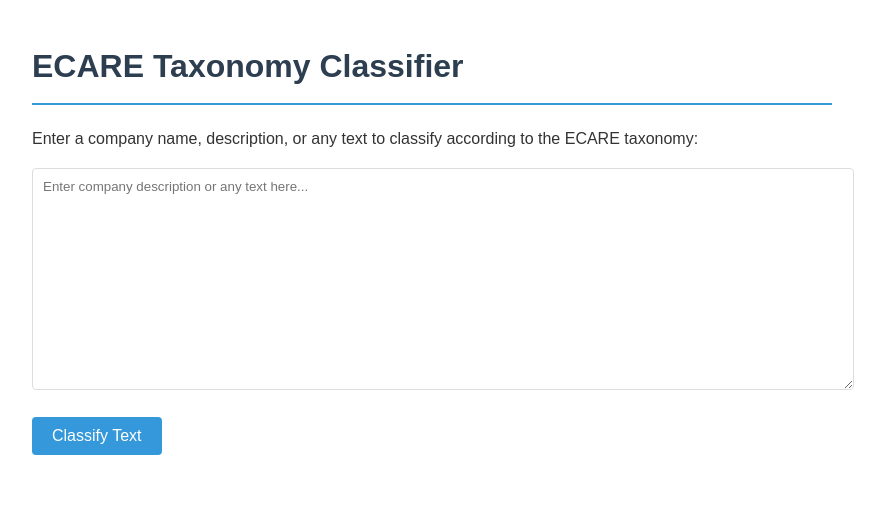
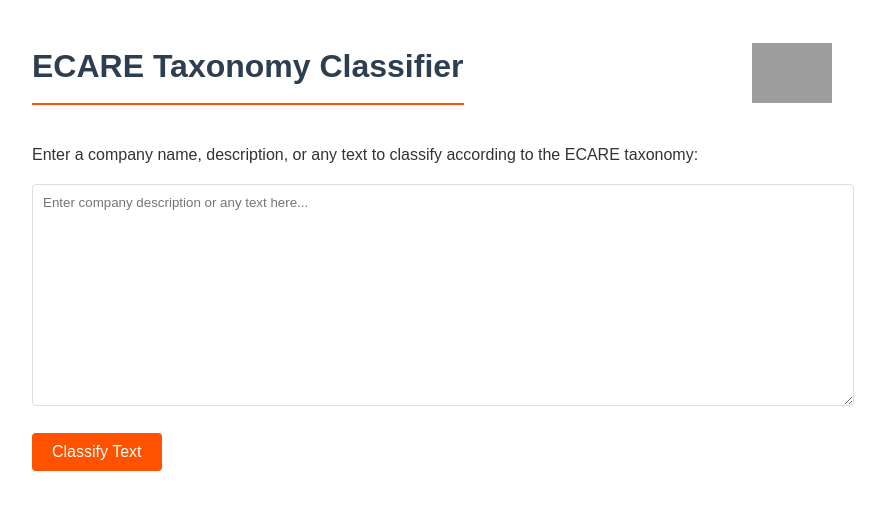
Before and after one commit to Jens518/NAG-ECARE-Classifier, a Flask app: page / in a window 1280 px wide. Shown: the top 510 px of the page, without its empty margins (208-1093 px from the left). Run offline with Flask 2, Linux system fonts and the light colour scheme; parts of the project's set-up code (start-up, migrations or seed data) failed here and were passed over; grey boxes are pictures that could not be loaded.

Commit message:
Update index.html

```diff
--- a/templates/index.html
+++ b/templates/index.html
@@ -1,3 +1,7 @@
+<!-- NAG ECARE Classifier (v1)-->
+<!-- Jens van den Berg-->
+<!-- April 2025-->
+
 <!DOCTYPE html>
 <html lang="en">
 <head>
@@ -15,8 +19,16 @@
         }
         h1 {
             color: #2c3e50;
-            border-bottom: 2px solid #3498db;
+            border-bottom: 2px solid #fe5200; /* Changed from blue to NAG orange */
             padding-bottom: 10px;
+        }
+        .header {
+            display: flex;
+            justify-content: space-between;
+            align-items: center;
+        }
+        .logo {
+            max-height: 60px;
         }
         textarea {
             width: 100%;
@@ -28,7 +40,7 @@
             font-family: inherit;
         }
         button {
-            background-color: #3498db;
+            background-color: #fe5200; /* Changed from blue to NAG orange */
             color: white;
             border: none;
             padding: 10px 20px;
@@ -38,7 +50,7 @@
             transition: background-color 0.3s;
         }
         button:hover {
-            background-color: #2980b9;
+            background-color: #d44500; /* Darker version of NAG orange */
         }
         #results {
             margin-top: 20px;
@@ -74,7 +86,7 @@
             width: 36px;
             height: 36px;
             border-radius: 50%;
-            border-left-color: #09f;
+            border-left-color: #fe5200; /* Changed from blue to NAG orange */
             animation: spin 1s linear infinite;
             display: inline-block;
         }
@@ -85,7 +97,10 @@
     </style>
 </head>
 <body>
+    <div class="header">
         <h1>ECARE Taxonomy Classifier</h1>
+        <img src="https://raw.githubusercontent.com/jens518/NAG-ECARE-Classifier/main/nag_logo.png" alt="NAG Logo" class="logo">
+    </div>
 
     <p>Enter a company name, description, or any text to classify according to the ECARE taxonomy:</p>
 
@@ -122,56 +137,35 @@
             document.getElementById('loading').style.display = 'block';
             document.getElementById('results').style.display = 'none';
 
-            // In a real application, this would be an actual API call
-            // For this demo, we'll simulate the backend processing
-            setTimeout(() => {
-                classifyText(text);
-            }, 1000);
-        });
+            // Create form data for submission
+            const formData = new FormData();
+            formData.append('text', text);
 
-        function classifyText(text) {
-            // This is a simplified demo function that simulates the classification
-            // In a real application, this would be an API call to your backend
-
-            // Demo classification logic - in a real app, this would come from the server
-            let codes = [];
-            let reasoning = {};
-
-            // Very basic keyword matching for demonstration
-            if (text.toLowerCase().includes('aerospace') || text.toLowerCase().includes('aircraft')) {
-                codes.push('A.', 'E.01');
-                reasoning['A.'] = 'A. (Flight Physics): Matches keywords [aerospace, aircraft, flight]';
-                reasoning['E.01'] = 'E.01 (Aerodynamic Designs): Matches keywords [aircraft, design]';
-            }
-
-            if (text.toLowerCase().includes('composite') || text.toLowerCase().includes('material')) {
-                codes.push('F.03');
-                reasoning['F.03'] = 'F.03 (Composite Materials & basic processes): Matches keywords [composite, material]';
-            }
-
-            if (text.toLowerCase().includes('software') || text.toLowerCase().includes('data')) {
-                codes.push('K.07', 'J.01');
-                reasoning['K.07'] = 'K.07 (Advanced information processing): Matches keywords [software, data, processing]';
-                reasoning['J.01'] = 'J.01 (Data & Information Management Technology): Matches keywords [data, information]';
-            }
-
-            // If no matches found, provide a generic message
-            if (codes.length === 0) {
-                codes.push('No matching codes found');
-            }
-
+            // Send request to backend
+            fetch('/classify', {
+                method: 'POST',
+                body: formData
+            })
+            .then(response => response.json())
+            .then(data => {
                 // Display results
                 document.getElementById('loading').style.display = 'none';
                 document.getElementById('results').style.display = 'block';
 
-            document.getElementById('codes-result').textContent = codes.join(', ');
+                document.getElementById('codes-result').textContent = data.codes.join(', ');
 
-            const reasoningHtml = Object.entries(reasoning).map(([code, reason]) => {
+                const reasoningHtml = Object.entries(data.reasoning).map(([code, reason]) => {
                     return `<div class="reasoning-item">${reason}</div>`;
                 }).join('');
 
                 document.getElementById('reasoning-result').innerHTML = reasoningHtml || 'No specific reasoning available';
-        }
+            })
+            .catch(error => {
+                console.error('Error:', error);
+                document.getElementById('loading').style.display = 'none';
+                alert('An error occurred while classifying the text. Please try again.');
+            });
+        });
     </script>
 </body>
 </html>
```
Lines whose indentation alone changed are shown as unchanged.
